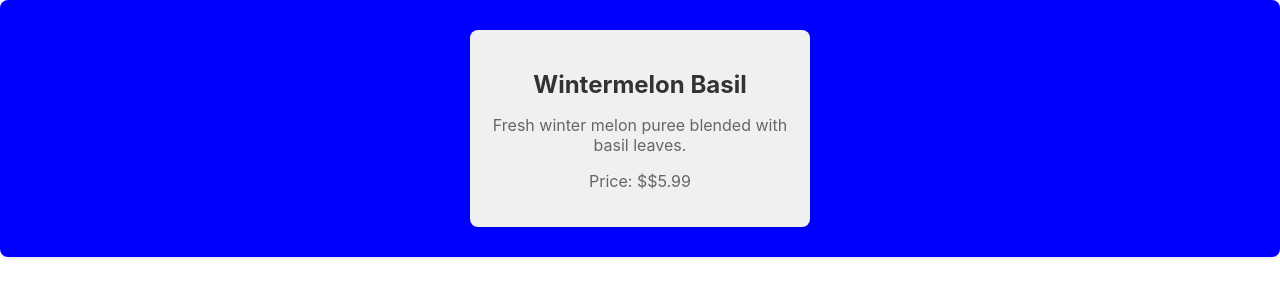
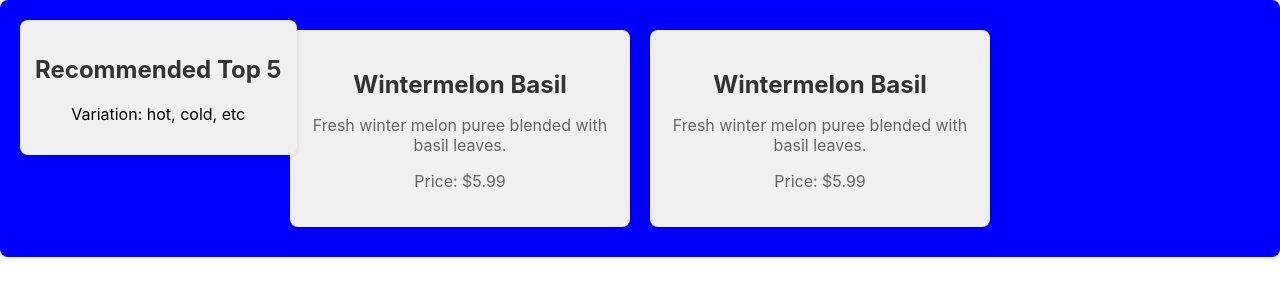
Before and after one commit to SleepOnFirewood/reactthings, a React (Create React App) app in the folder BubbleTeaMenu/main/myapp/: page / in a window 1280 px wide. Shown: the top 300 px of the page. Built offline with nearby package versions, Linux system fonts and the light colour scheme.

Commit message:
add title card

```diff
--- a/BubbleTeaMenu/main/myapp/src/App.js
+++ b/BubbleTeaMenu/main/myapp/src/App.js
@@ -2,11 +2,21 @@
 import './App.css';
 import Border from './component/Border/borderFrame';
 import Card from './component/Card/Card';
+import Title from './component/Title/Title'
 
 function App() {
   return (
     <div className="App">
       <Border>
+      <Title
+          title="Recommended Top 5"
+          variation="hot, cold, etc"
+      />
+      <Card
+          title="Wintermelon Basil"
+          description="Fresh winter melon puree blended with basil leaves."
+          price="$5.99"
+        />
       <Card
           title="Wintermelon Basil"
           description="Fresh winter melon puree blended with basil leaves."
--- a/BubbleTeaMenu/main/myapp/src/component/Card/Card.js
+++ b/BubbleTeaMenu/main/myapp/src/component/Card/Card.js
@@ -6,7 +6,7 @@ function Card(props) {
       <div className='card-frame'>
         {props.title && <h2>{props.title}</h2>}
         {props.description && <p>{props.description}</p>}
-        {props.price && <p>Price: ${props.price}</p>}
+        {props.price && <p>Price: {props.price}</p>}
       </div>
     );
   }
--- /dev/null
+++ b/BubbleTeaMenu/main/myapp/src/component/Title/Title.css
@@ -0,0 +1,37 @@
+.title-frame {
+  position: fixed;
+  top: 20px;    /* Adjust the vertical distance from the top */
+  left: 20px;   /* Adjust the horizontal distance from the right */
+  background-color: #f0f0f0; /* Background color (white) */
+  padding: 15px;
+  border-radius: 8px;
+  box-shadow: 0 2px 4px rgba(0, 0, 0, 0.1);
+  z-index: 1000; /* Ensure it stays on top of other elements */
+}
+
+/* Add floating animation */
+.title-frame {
+  @keyframes float {
+    0%, 100% {
+      transform: translateY(0);
+    }
+    50% {
+      transform: translateY(-20px);
+    }
+  }
+  animation: float 3s ease-in-out infinite;
+}
+
+/* Optional: Add rotation effect */
+.title-frame h2 {
+  font-size: 24px;
+  color: #333;
+}
+
+@media (max-width: 768px) {
+  .title-frame {
+    top: 10px;
+    right: 10px;
+    padding: 10px;
+  }
+}
--- /dev/null
+++ b/BubbleTeaMenu/main/myapp/src/component/Title/Title.js
@@ -0,0 +1,13 @@
+import React from 'react';
+import './Title.css';
+
+function Title(props) {
+    return (
+      <div className='title-frame'>
+        {props.title && <h2>{props.title}</h2>}
+        {props.variation && <p>Variation: {props.variation}</p>}
+      </div>
+    );
+  }
+
+export default Title;
```
